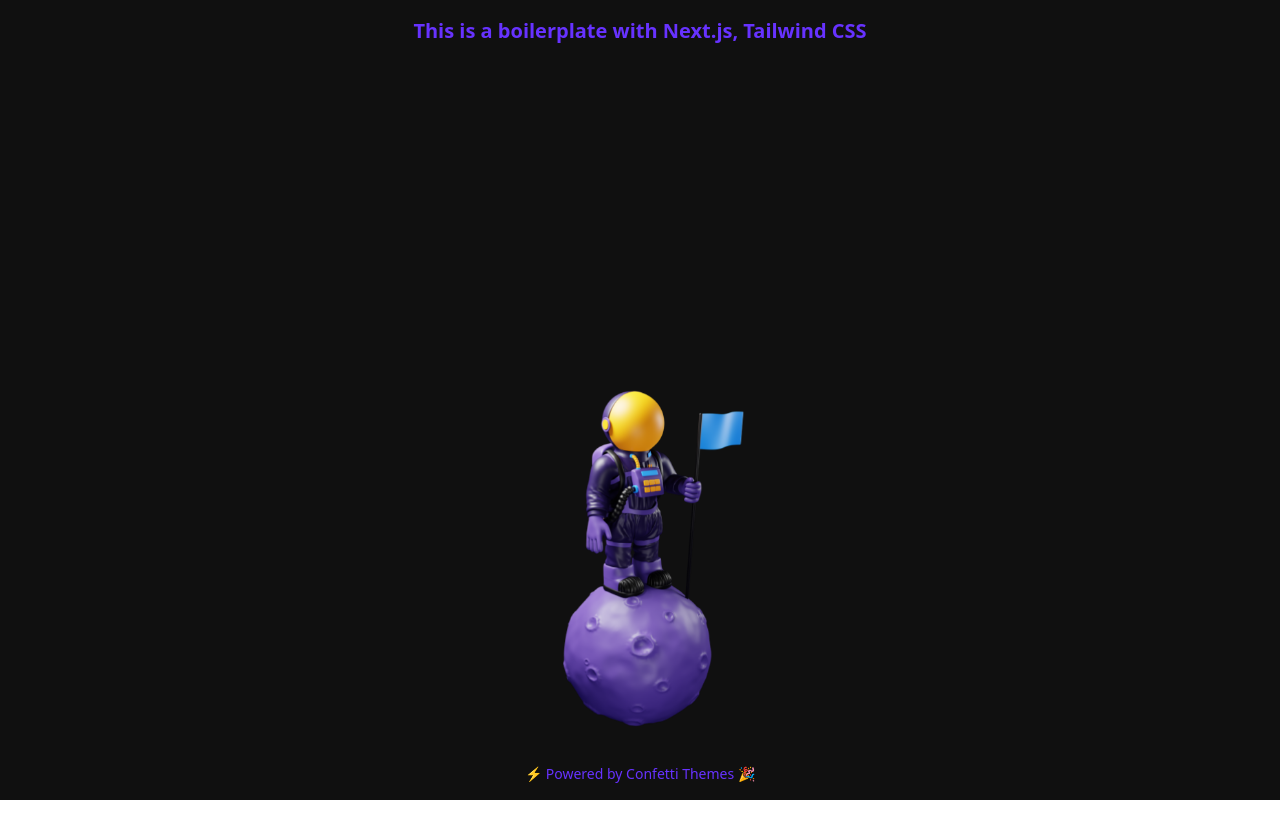
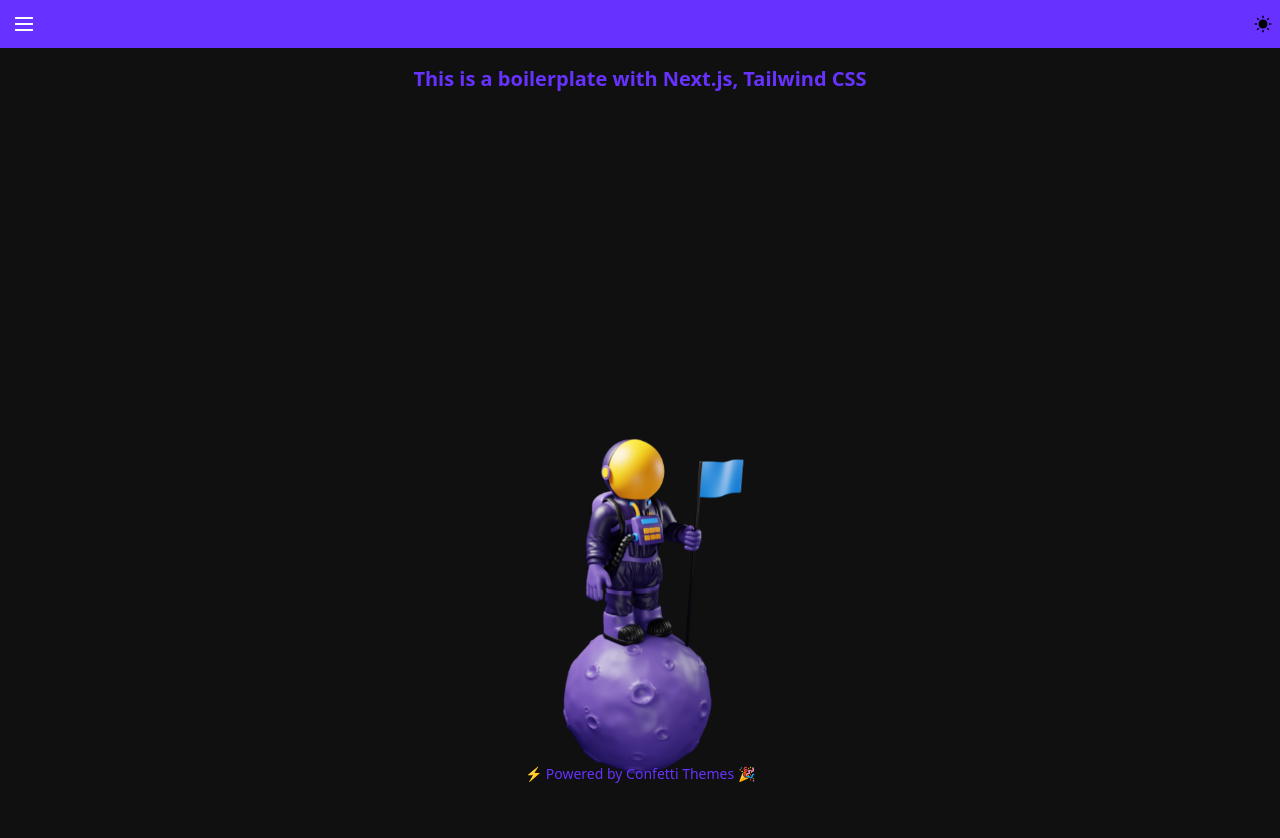
Before and after one commit to MichaelDepp/Nextjs-TailwindCSS-Boilerplate, a Next.js app: page / in a window 1280 px wide. Shown: the top 838 px of the page. Before the commit the page ends 800 px from the top, so only its background shows below. Built offline with nearby package versions, Linux system fonts and the light colour scheme.

Commit message:
feat: added the header to the container

```diff
--- a/src/pages/index.jsx
+++ b/src/pages/index.jsx
@@ -1,5 +1,6 @@
 import Head from 'next/head';
 import Home from '../screens/Home';
+import HeaderBar from '../components/HeaderBar';
 
 const Index = () => (
     <>
@@ -7,6 +8,7 @@ const Index = () => (
             <title>Next Js, Tailwind Css Boilerplate - Confetti Themes</title>
             <link rel="icon" href="/favicon.ico" />
         </Head>
+        <HeaderBar />
         <Home />
     </>
 );
```
